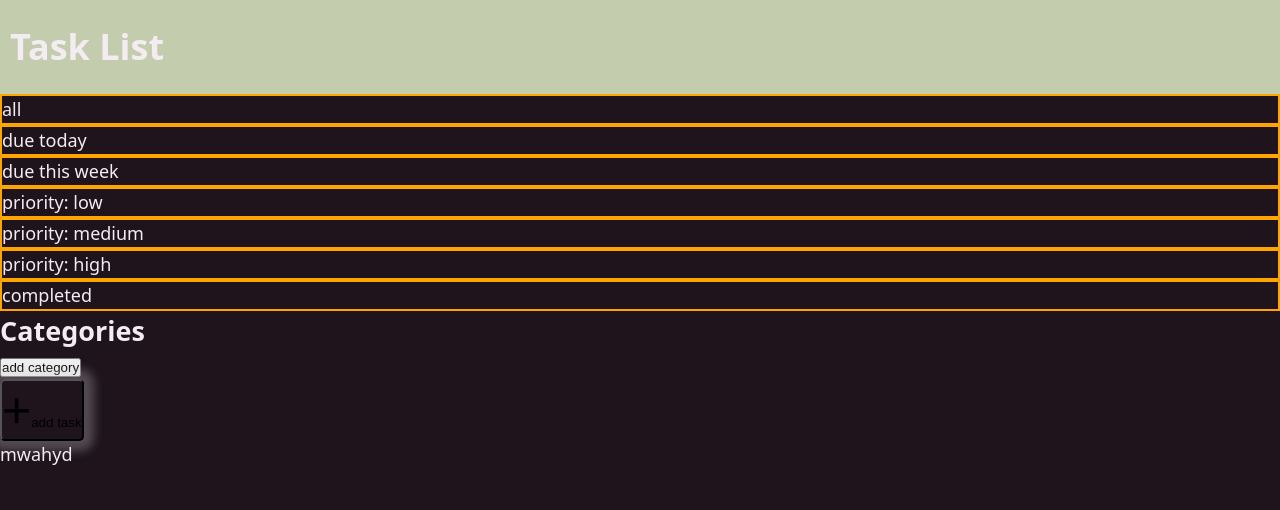
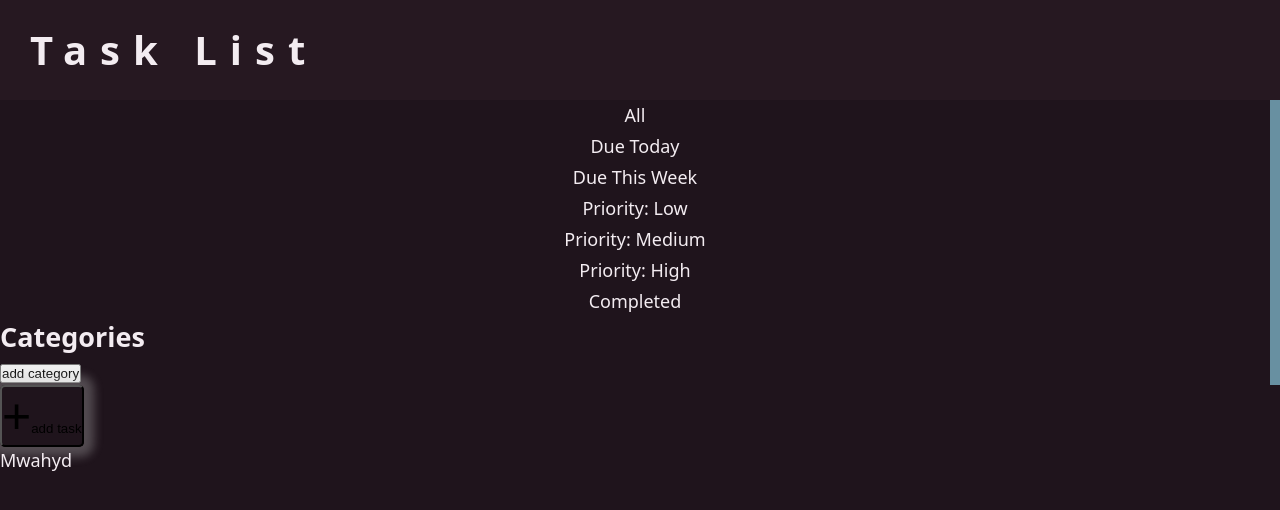
Before and after one commit to mwahyd/reminders, a website built with webpack: page src/template.html in a window 1280 px wide. Built offline with nearby package versions, Linux system fonts and the light colour scheme; files whose address does not match are found by name.

Commit message:
update text case; update font properties of header; add properties to sidebar and nav items; update .selected colour

```diff
--- a/src/style.css
+++ b/src/style.css
@@ -23,6 +23,7 @@ html {
 
 body {
   font-size: 1.8rem;
+  text-transform: capitalize;
   height: 100vh;
   background-color: #1f141c;
   color: #f3ecf1;
@@ -40,7 +41,7 @@ body {
 .main-grid {
   border: 2px solid red;
   display: grid;
-  grid-template-columns: 200px minmax(300px, 3fr);
+  grid-template-columns: 180px minmax(300px, 3fr);
 }
 
 #tasks-container {
@@ -52,15 +53,26 @@ body {
 /* header */
 
 header {
-  padding: 20px 10px;
-  background-color: #c3ccad;
+  padding: 2rem 3rem;
+  font-size: 2rem;
+  letter-spacing: 1.3rem;
+  background-color: #261821;
 }
 
-/* .container { */
-/* border: 2px solid red; */
-/* display: grid;
-  grid-template-columns: 1fr 3fr;
-} */
+/* aside */
+#sidebar {
+  border-right: 10px solid #6890a1;
+}
+
+.nav-item {
+  padding: 2px 10px;
+  text-align: center;
+}
+
+.nav-item:hover {
+  background-color: #6890a1;
+  cursor: pointer;
+}
 
 .add.btn {
   background-color: transparent;
@@ -83,10 +95,6 @@ header {
   top: 50%;
   transform: translate(-50%, -50%);
   z-index: 2;
-}
-
-.nav-item {
-  border: 2px solid orange;
 }
 
 .del-btn {
@@ -133,8 +141,9 @@ header {
 }
 
 .selected {
-  border: 2px solid green;
-
+  border-top: 3px dashed #6890a1;
+  border-bottom: 3px dashed #6890a1;
+  border-left: 3px dashed #6890a1;
   .del-btn {
     display: inline-block;
   }
```
